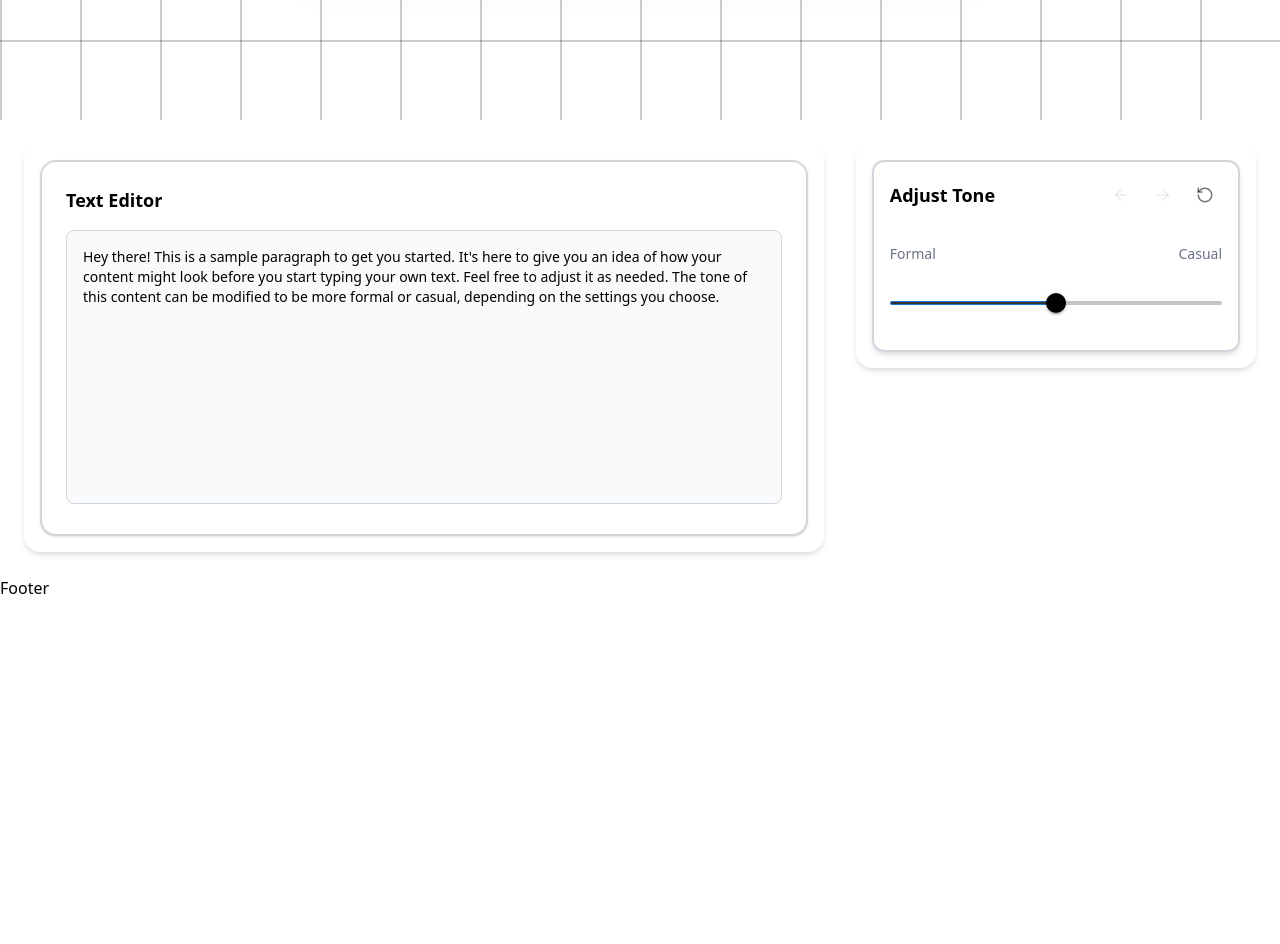
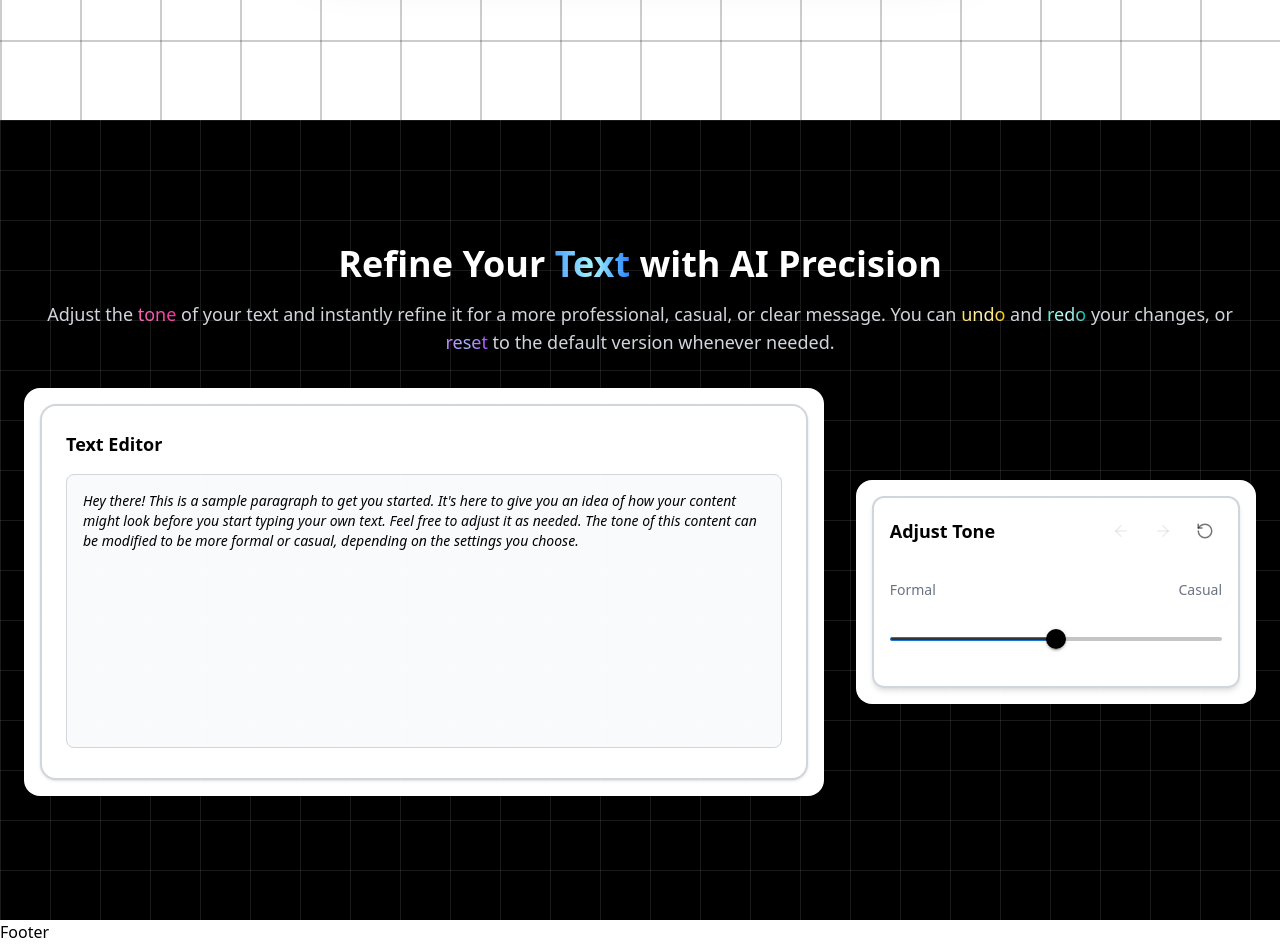
Before and after one commit to isid555/ToneSlider, a React (Vite) app: page / in a window 1280 px wide. Shown: the part 1480-2424 px from the top of the page. Before the commit the page ends 2080 px from the top, so only its background shows below. Built offline with nearby package versions, Linux system fonts and the light colour scheme; no server answers.

Commit message:
feat : Clean UI for ToneSlider

```diff
--- a/src/components/TextEditor.jsx
+++ b/src/components/TextEditor.jsx
@@ -14,7 +14,7 @@ export function TextEditor({ value, onChange, loadingState }) {
     };
 
     return (
-        <div className="bg-white rounded-2xl shadow p-6 w-full space-y-4 border-2 border-gray-300"> {/* Added border here */}
+        <div className="bg-white rounded-2xl shadow p-6 w-full space-y-4 border-2 border-gray-300">
             <div className="flex justify-between items-center">
                 <h3 className="text-lg font-semibold">Text Editor</h3>
                 {loadingState === "loading" && (
@@ -31,7 +31,7 @@ export function TextEditor({ value, onChange, loadingState }) {
                 disabled={loadingState === "loading"}
                 rows={12}
                 placeholder="Enter your text here to adjust its tone..."
-                className="w-full rounded-lg border border-gray-300 p-4 text-sm focus:outline-none focus:ring-2 focus:ring-blue-500 disabled:opacity-50 bg-gray-50 resize-none"
+                className="w-full rounded-lg border border-gray-300 p-4 text-sm focus:outline-none focus:ring-2 focus:ring-blue-500 disabled:opacity-50 bg-gray-50 resize-none font-sans italic"
             />
         </div>
     );
--- a/src/index.css
+++ b/src/index.css
@@ -23,3 +23,7 @@
     border-image: linear-gradient(45deg, #f472b6, #fbb6ce, #ec4899);
     border-image-slice: 1;
 }
+
+html {
+    scroll-behavior: smooth;
+}
--- a/src/pages/Guide.jsx
+++ b/src/pages/Guide.jsx
@@ -21,7 +21,7 @@ export function Guide() {
                 className="relative z-10 text-center max-w-3xl"
             >
                 <h2 className="text-4xl md:text-5xl font-bold bg-gradient-to-r from-black to-gray-700 bg-clip-text text-transparent mb-4">
-                    Switch Your Style Seamlessly
+                    Switch Your Path Seamlessly
                 </h2>
                 <p className="text-black text-lg max-w-xl mx-auto">
                     Perfect for messages where tone matters — this tool makes it easy to sound right, every time.
--- a/src/pages/Landing.jsx
+++ b/src/pages/Landing.jsx
@@ -72,9 +72,11 @@ export function Landing() {
                     />
                 </div>
 
-                <button className="mt-4 px-6 py-3 bg-white text-black font-semibold rounded-full shadow hover:bg-gray-200 transition">
+                <a className="mt-4 px-6 py-3 bg-white text-black font-semibold rounded-full shadow hover:bg-gray-200 transition"
+                       href={"#home"}
+                >
                     Try Now
-                </button>
+                </a>
             </motion.div>
         </div>
     );
--- a/src/pages/ToneSliderPage.jsx
+++ b/src/pages/ToneSliderPage.jsx
@@ -17,8 +17,40 @@ export function ToneSliderPage() {
     } = useToneAdjustment();
 
     return (
-        <div className="p-6 max-w-7xl mx-auto">
-            <div className="flex flex-col md:flex-row gap-8 items-start">
+        <section id={"home"}>
+            <div
+                className="relative min-h-screen bg-black overflow-hidden flex flex-col items-center justify-center p-6">
+                <div
+                    className="absolute inset-0 z-0 pointer-events-none"
+                    style={{
+                        backgroundImage: `
+                        linear-gradient(to right, rgba(255,255,255,0.1) 1px, transparent 1px),
+                        linear-gradient(to bottom, rgba(255,255,255,0.1) 1px, transparent 1px)
+                    `,
+                        backgroundSize: '50px 50px',
+                    }}
+                />
+
+                <div className="text-center text-white mb-8">
+                    <h1 className="text-3xl md:text-4xl font-extrabold">
+                        Refine Your <span
+                        className="bg-gradient-to-r from-blue-400 via-cyan-200 to-blue-500 bg-clip-text text-transparent">Text</span> with
+                        AI Precision
+                    </h1>
+                    <p className="text-lg text-gray-300 mt-4">
+                        Adjust the <span
+                        className="bg-gradient-to-r from-pink-400 via-white-200 to-pink-500 bg-clip-text text-transparent">tone</span> of
+                        your text and instantly refine it for a more professional, casual, or clear message.
+                        You can <span
+                        className="bg-gradient-to-r from-yellow-300 via-yellow-100 to-yellow-400 bg-clip-text text-transparent">undo</span> and <span
+                        className="bg-gradient-to-r from-teal-300 via-cyan-100 to-teal-500 bg-clip-text text-transparent">redo</span> your
+                        changes, or <span
+                        className="bg-gradient-to-r from-purple-400 via-indigo-300 to-purple-500 bg-clip-text text-transparent">reset</span> to
+                        the default version whenever needed.
+                    </p>
+                </div>
+
+                <div className="flex flex-col md:flex-row gap-8 items-center justify-center w-full max-w-7xl">
                     <div className="w-full md:w-2/3 bg-white rounded-2xl shadow-md p-4">
                         <TextEditor
                             value={content || " "}
@@ -26,6 +58,7 @@ export function ToneSliderPage() {
                             loadingState={loadingState}
                         />
                     </div>
+
                     <div className="w-full md:w-1/3 bg-white rounded-2xl shadow-md p-4">
                         <ToneSlider
                             value={toneLevel}
@@ -40,5 +73,6 @@ export function ToneSliderPage() {
                     </div>
                 </div>
             </div>
+        </section>
     );
 }
```
Lines whose indentation alone changed are shown as unchanged.
